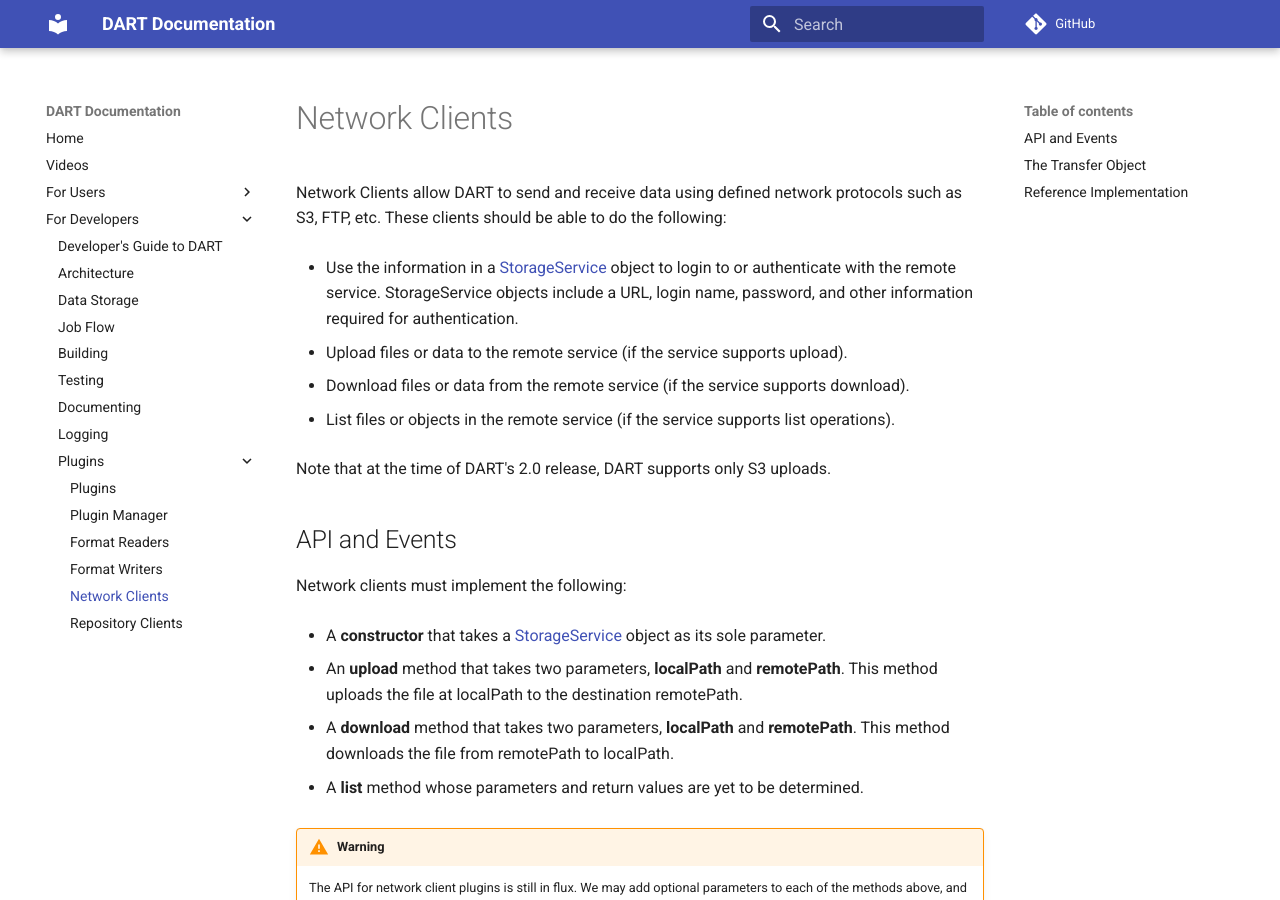
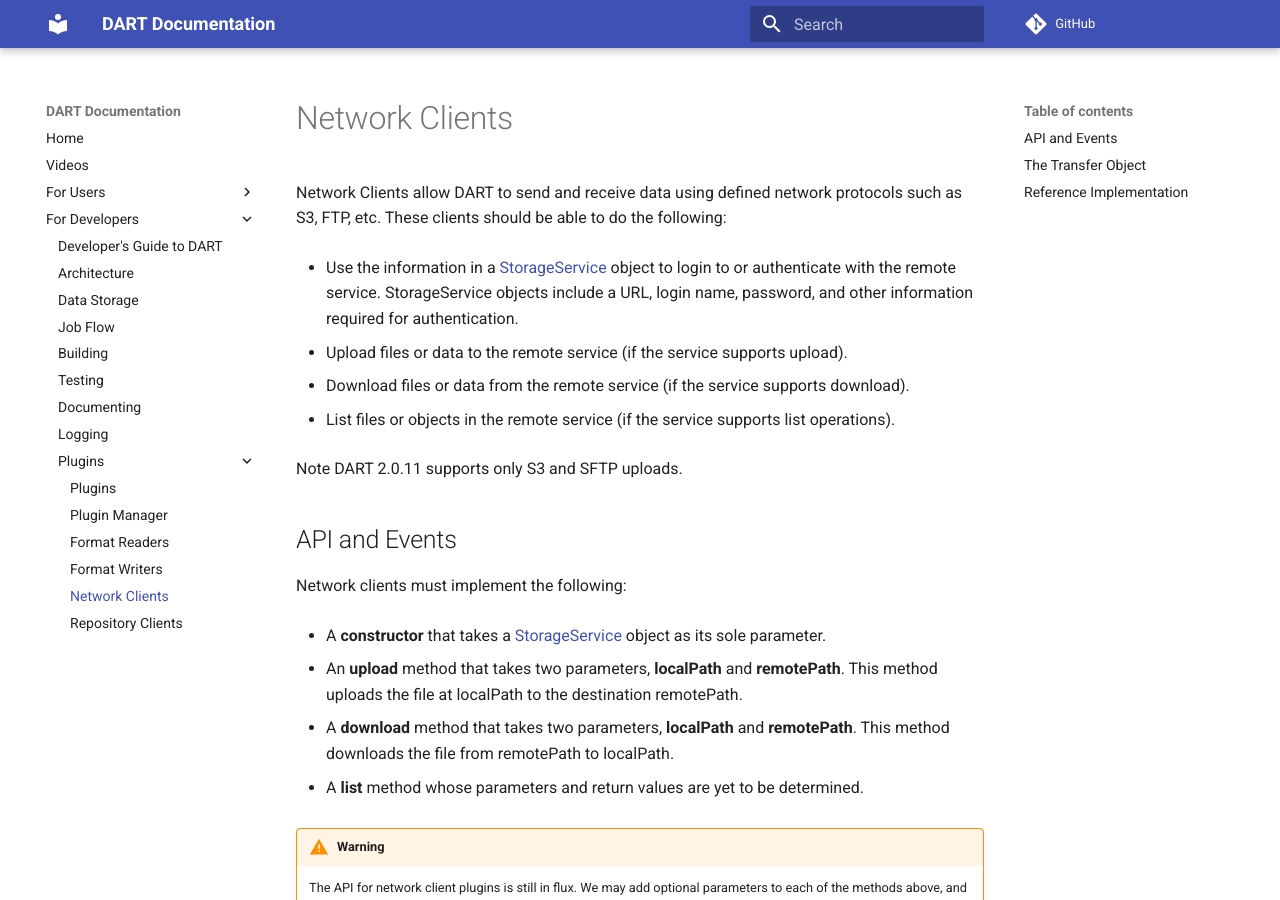
Before and after one commit to APTrust/dart-docs, an MkDocs documentation site: the page built from docs/developers/plugins/network_clients.md, in a window 1280 px wide and 900 px high. Built offline with MkDocs 1.6.1 and Material for MkDocs 9.7.7, drawn with Linux system fonts in a browser that asks for light colours; comment, search, counter and statistics services are not loaded.

Commit message:
Minor version info fixes

```diff
--- a/docs/developers/plugins/network_clients.md
+++ b/docs/developers/plugins/network_clients.md
@@ -10,7 +10,7 @@ Network Clients allow DART to send and receive data using defined network protoc
 
 * List files or objects in the remote service (if the service supports list operations).
 
-Note that at the time of DART's 2.0 release, DART supports only S3 uploads.
+Note DART 2.0.11 supports only S3 and SFTP uploads.
 
 ## API and Events
 
```
Also changed, not shown: docs/index.md (+1 -1 lines).
